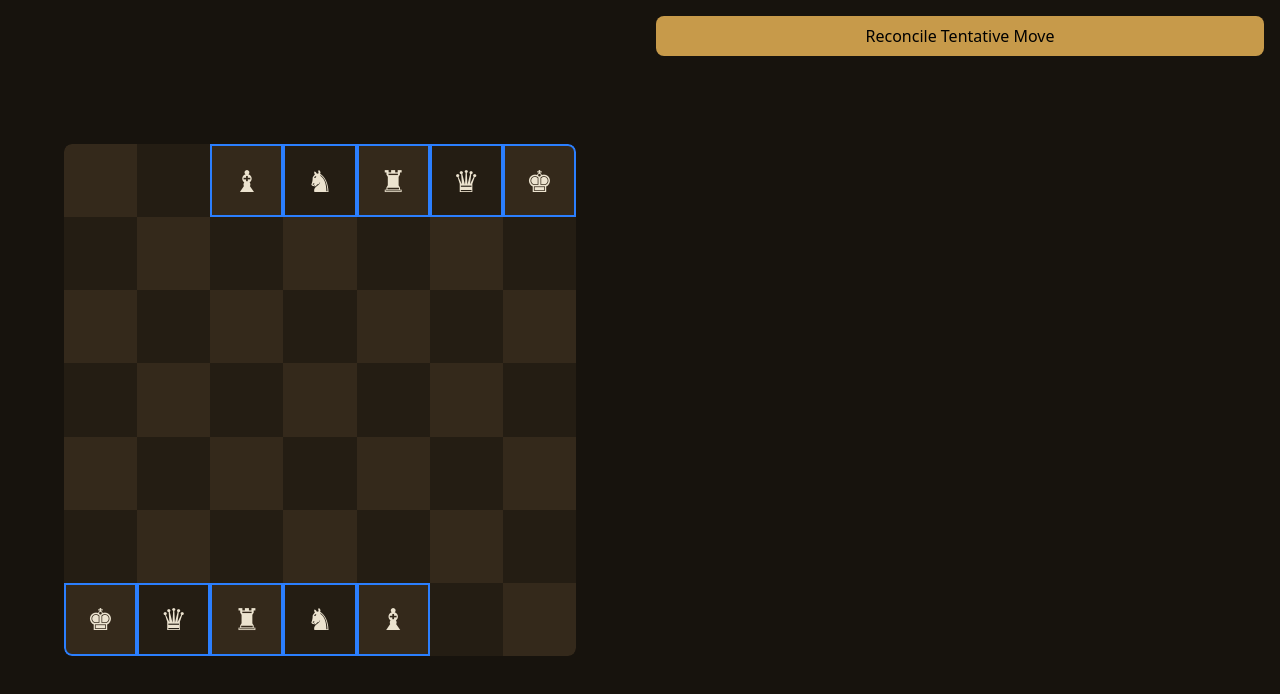
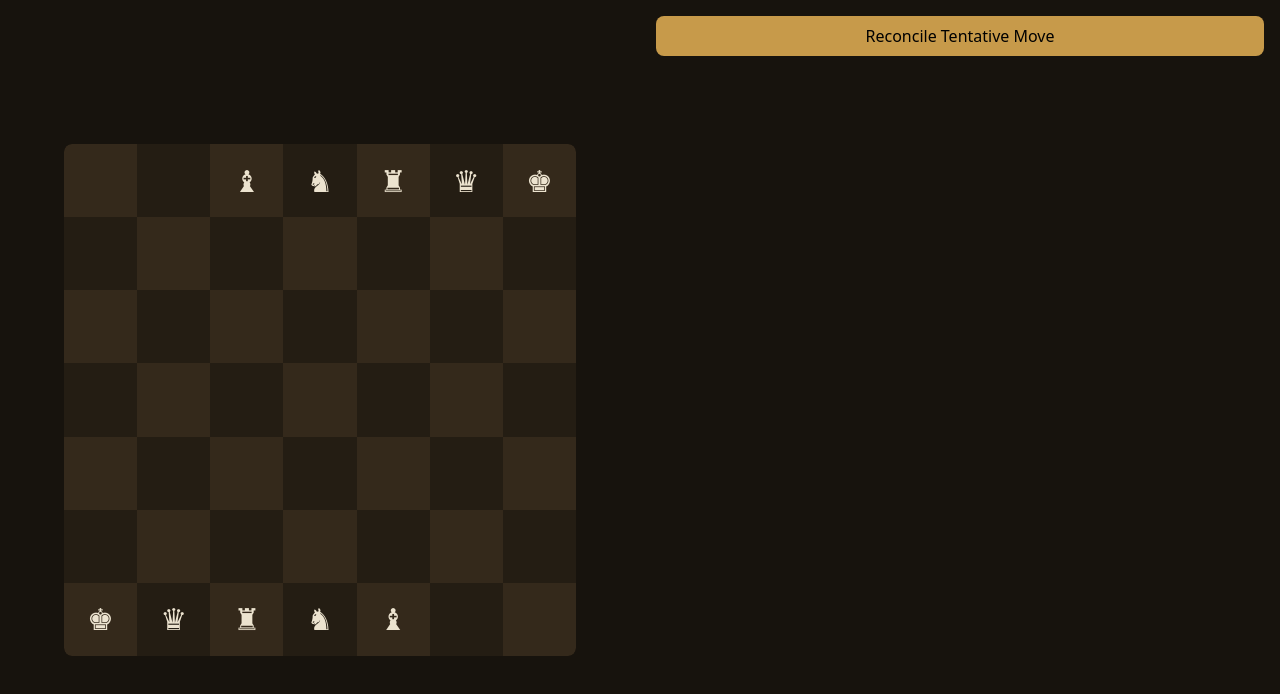
Before and after one commit to gauthamramesh3110/kingsfall, a Next.js app in the folder apps/ui/: page / in a window 1280 px wide. Shown: the top 694 px of the page. Built offline with nearby package versions, Linux system fonts and the light colour scheme.

Commit message:
Update upcoming move logic and style

```diff
--- a/apps/ui/app/components/Board.tsx
+++ b/apps/ui/app/components/Board.tsx
@@ -5,7 +5,7 @@ const getSquareClasses = (row: number, col: number, isSelected: boolean, isLegal
     const squareColorClass = (row + col) % 2 === 0 ? "bg-square-light" : "bg-square-dark";
     const selectedClass = isSelected ? "border-2 border-gilt" : "";
     const legalMoveClass = isLegalMove ? "border-2 border-gilt-dim" : "";
-    const upcomingMoveClass = isUpcomingMove ? "border-2 border-blue-500" : "";
+    const upcomingMoveClass = isUpcomingMove ? "border-2 border-gilt-dim" : "";
 
     const cornerClass = row === 0 && col === 0 ? "rounded-tl-lg" :
         row === 0 && col === BOARD_SIZE - 1 ? "rounded-tr-lg" :
@@ -34,7 +34,7 @@ export default function Board() {
 
                 const isSelected = !!pieceSelected && pieceSelected.position.row === row && pieceSelected.position.col === col;
                 const isLegalMove = legalMoves.some(move => move.row === row && move.col === col);
-                const isUpcomingMove = !!upcomingPiece && upcomingPiece.position.row === row && upcomingPiece.position.col === col;
+                const isUpcomingMove = !!upcomingPiece && upcomingPiece.position.row === row && upcomingPiece.position.col === col && upcomingPiece.type !== piece?.type && upcomingPiece.team !== piece?.team && upcomingPiece.team !== 'enemy';
 
                 const squareClasses = getSquareClasses(row, col, isSelected, isLegalMove, isUpcomingMove);
 
```
